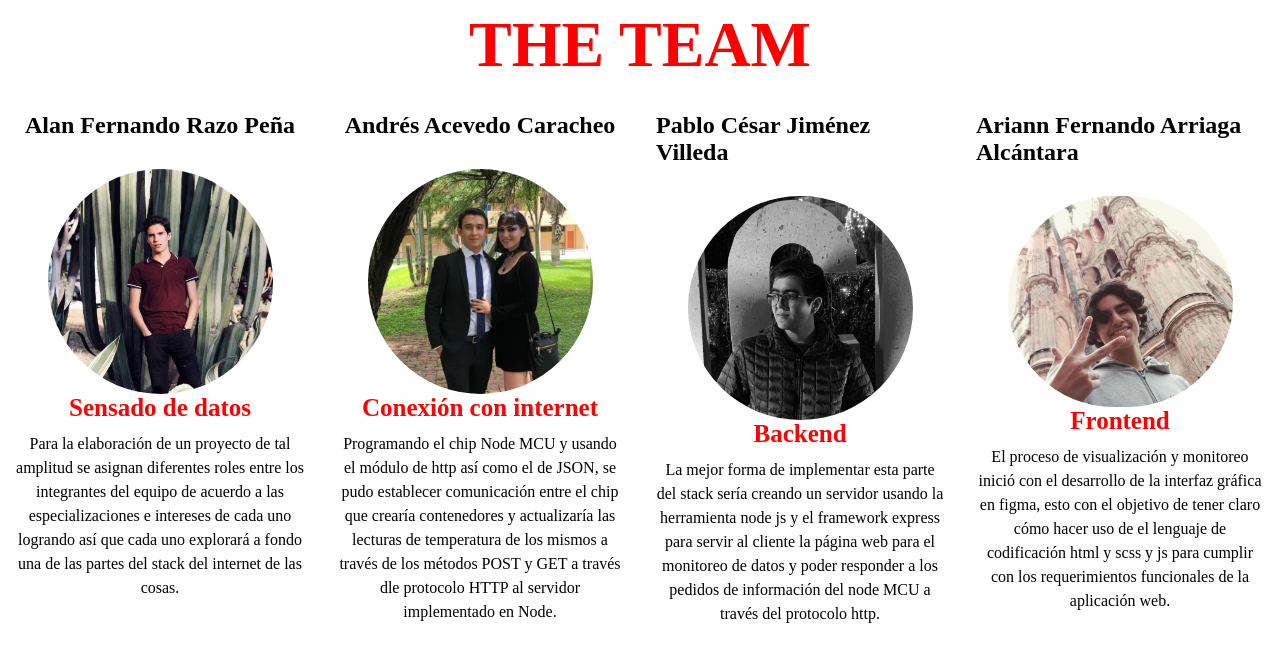
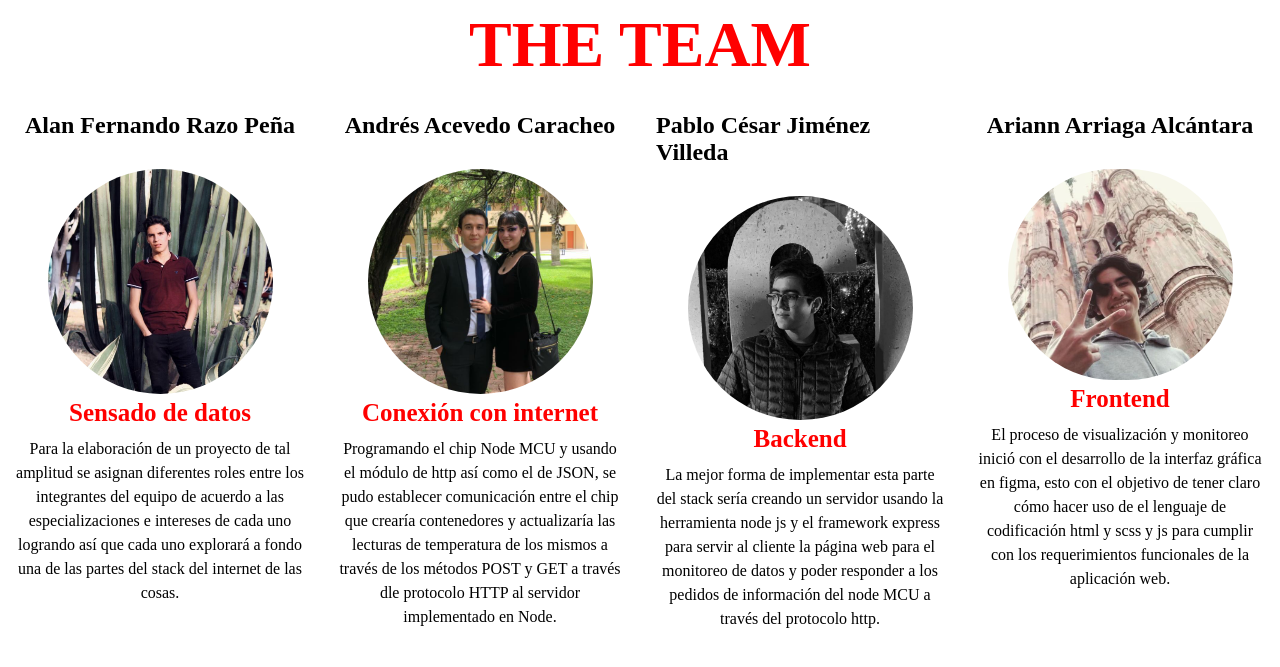
Before and after one commit to CesarJimenezVilleda02/code-med-node-server, a website: page public/index.html in a window 1280 px wide. Shown: the part 822-1489 px from the top of the page. Drawn offline with Linux system fonts and the light colour scheme; a web font is replaced by a local one.

Commit message:
changes to UI

```diff
--- a/public/index.html
+++ b/public/index.html
@@ -85,7 +85,7 @@
 </p>
                 </div>
                 <div class="teamMember">
-                    <h2>Ariann Fernando Arriaga Alcántara</h2>
+                    <h2>Ariann Arriaga Alcántara</h2>
                     <img src="./img/fer.jfif" />
                     <h2 class="role">Frontend</h2>
                     <p class="descripcion">	El proceso de visualización y monitoreo inició con el desarrollo de la interfaz gráfica en figma, esto con el objetivo de tener claro cómo hacer uso de el lenguaje de codificación html y scss y js para cumplir con los requerimientos funcionales de la aplicación web.</p>
--- a/public/scss/about.scss
+++ b/public/scss/about.scss
@@ -37,6 +37,7 @@
                 color: #FF0000;
                 font-weight: 600;
                 font-size: 25px;
+                margin-top: 5px;
             }
 
             p {
```
Also changed, not shown: public/scss/about.css, public/scss/main.css, 2 other files.
